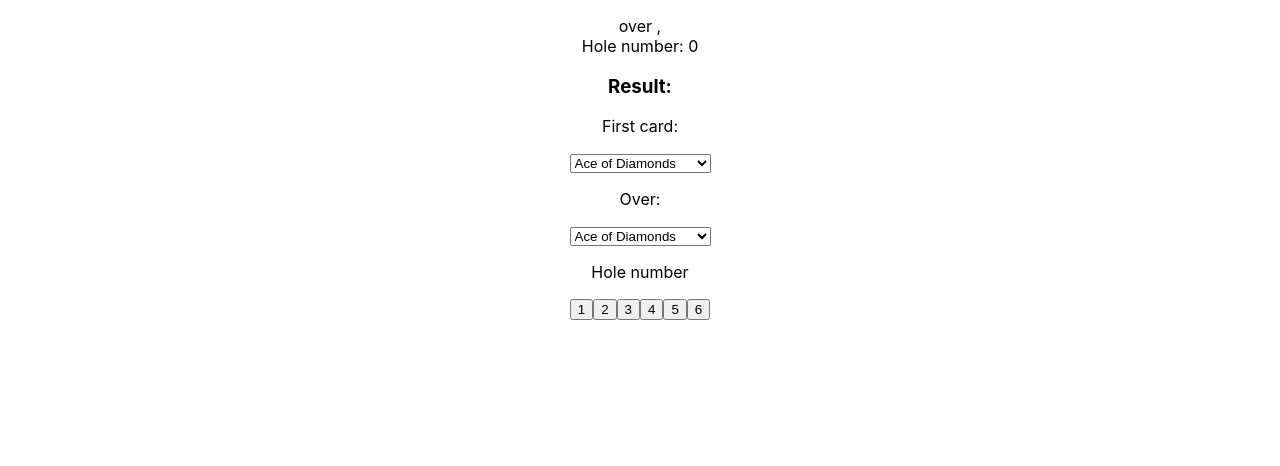
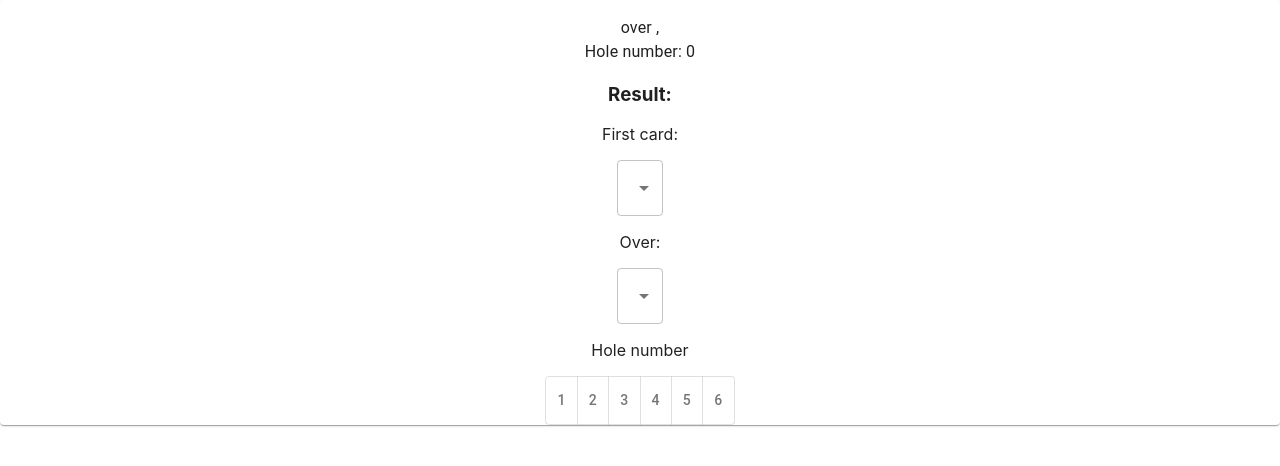
Before and after one commit to JAlbertoGonzalez/aitd2-cards, a React (Create React App) app: page / in a window 1280 px wide. Shown: the top 466 px of the page. Built offline with nearby package versions, Linux system fonts and the light colour scheme.

Commit message:
Material UI

```diff
--- a/package.json
+++ b/package.json
@@ -4,6 +4,9 @@
   "private": true,
   "homepage": "https://JAlbertoGonzalez.github.io/aitd2-cards",
   "dependencies": {
+    "@emotion/react": "^11.10.5",
+    "@emotion/styled": "^11.10.5",
+    "@mui/material": "^5.10.12",
     "@testing-library/jest-dom": "^5.14.1",
     "@testing-library/react": "^13.0.0",
     "@testing-library/user-event": "^13.2.1",
--- a/src/components/Main.tsx
+++ b/src/components/Main.tsx
@@ -1,3 +1,4 @@
+import { Box, Card, MenuItem, Select, SelectChangeEvent, ToggleButton, ToggleButtonGroup, Typography } from '@mui/material'
 import React, { useEffect, useState } from 'react'
 import { getCardNames, getResult } from '../lib/utils'
 import { holes } from './constants'
@@ -17,22 +18,44 @@ function Main() {
 
     useEffect(() => updateCard(), [firstCard, overCard, hole])
 
-    return <div>
-        <p>{firstCard} over {overCard},<br />Hole number: {hole}</p>
-        <h3>Result: {resultString}</h3>
-        <p>First card:</p>
-        <select onChange={(e) => setFirstCard(e.target.value)}>
-            {cardNames.map((cardName, n) => <option key={n}>{cardName}</option>)}
-        </select>
-        <p>Over:</p>
-        <select onChange={(e) => setOverCard(e.target.value)}>
-            {cardNames.map((cardName, n) => <option key={n}>{cardName}</option>)}
-        </select>
+    return <Box>
+        <Card>
+            <Typography>
+                <p>{firstCard} over {overCard},<br />Hole number: {hole}</p>
+            </Typography>
+            <h3>Result: {resultString}</h3>
+            <p>First card:</p>
+            <Select onChange={(e: SelectChangeEvent<string>) => setFirstCard(e.target.value)}>
+                {cardNames.map((cardName, n) => {
+                    return <MenuItem key={n} value={cardName}>{cardName}</MenuItem>
+                })}
+            </Select>
+            <p>Over:</p>
+            <Select
+                placeholder='Select one...'
+                onChange={(e: SelectChangeEvent<string>) => setOverCard(e.target.value)}>
+                {cardNames.map((cardName, n) => {
+                    return <MenuItem
+                        key={n}
+                        value={cardName}>{cardName}</MenuItem>
+                })}
+            </Select>
 
-        <p>Hole number</p>
+            <p>Hole number</p>
 
-        {holes.map((number, n) => <button key={n} onClick={() => setHole(number)}>{number}</button>)}
-    </div>
+            <ToggleButtonGroup
+                value={hole}
+                exclusive
+                onChange={(e, value) => setHole(value)}>
+                {holes.map((number, n) => {
+                    return <ToggleButton
+                        value={number}
+                        key={n}>{number}</ToggleButton>
+                })}
+            </ToggleButtonGroup>
+
+        </Card>
+    </Box>
 }
 
 export default Main;
```
Also changed, not shown: 1 other file (tests, documents, lock files or other folders).
